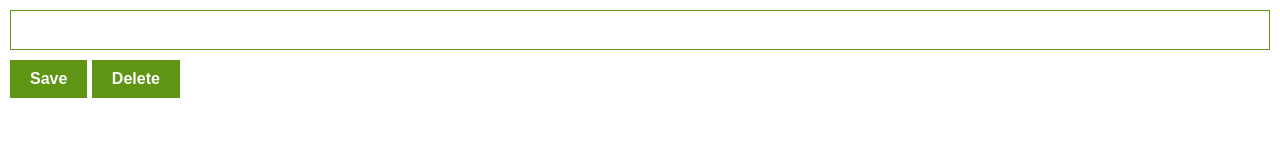
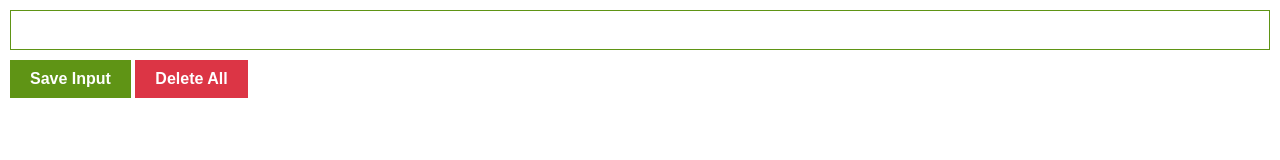
Before and after one commit to Akin-Inceler/page-saver-extension, a browser extension: page index.html in a window 1280 px wide. Drawn offline with Linux system fonts and the light colour scheme.

Commit message:
style: update button labels for clarity and consistency

```diff
--- a/index.html
+++ b/index.html
@@ -4,8 +4,8 @@
 </head>
 <body>
     <input type="text" id="input-el" >
-    <button id="save-btn">Save</button>
-    <button id="delete-btn">Delete</button>
+    <button id="save-btn">Save Input</button>
+    <button id="delete-btn">Delete All</button>
     <ul id="ul-el">
 
     </ul>
--- a/style.css
+++ b/style.css
@@ -15,7 +15,7 @@ input {
     margin-bottom: 10px;
 }
 
-button {
+#save-btn {
     padding: 10px 20px;
     font-size: 16px;
     background-color: #5f9415;
@@ -24,8 +24,20 @@ button {
     font-weight: bold;
 
 }
-button:hover {
+#save-btn:hover {
     background-color: #4e7a11;
+    cursor: pointer;
+}
+#delete-btn {
+    padding: 10px 20px;
+    font-size: 16px;
+    background-color: #dc3545;
+    color: white;
+    border: none;
+    font-weight: bold;
+}
+#delete-btn:hover {
+    background-color: #c82333;
     cursor: pointer;
 }
 ul {
```
